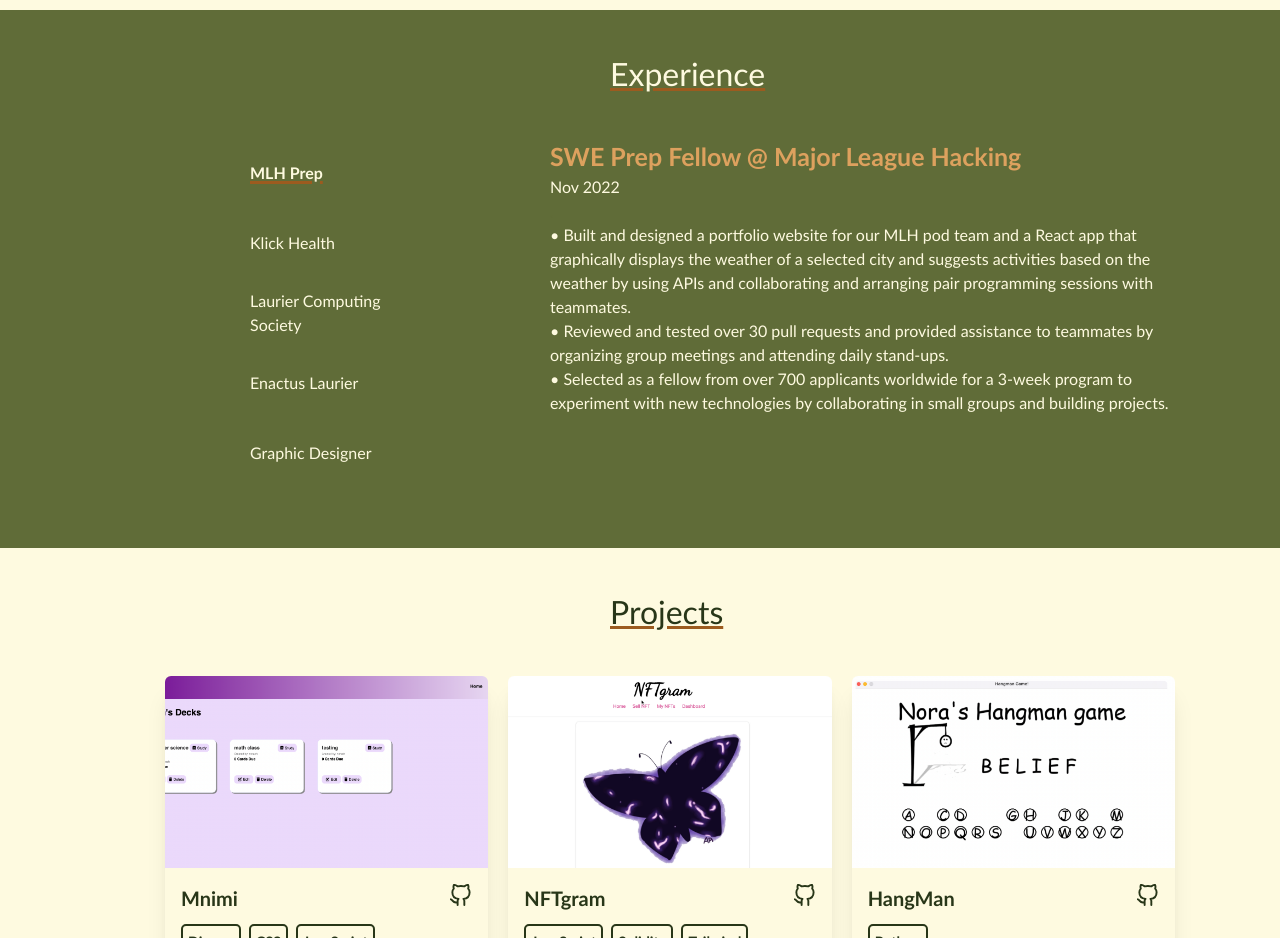
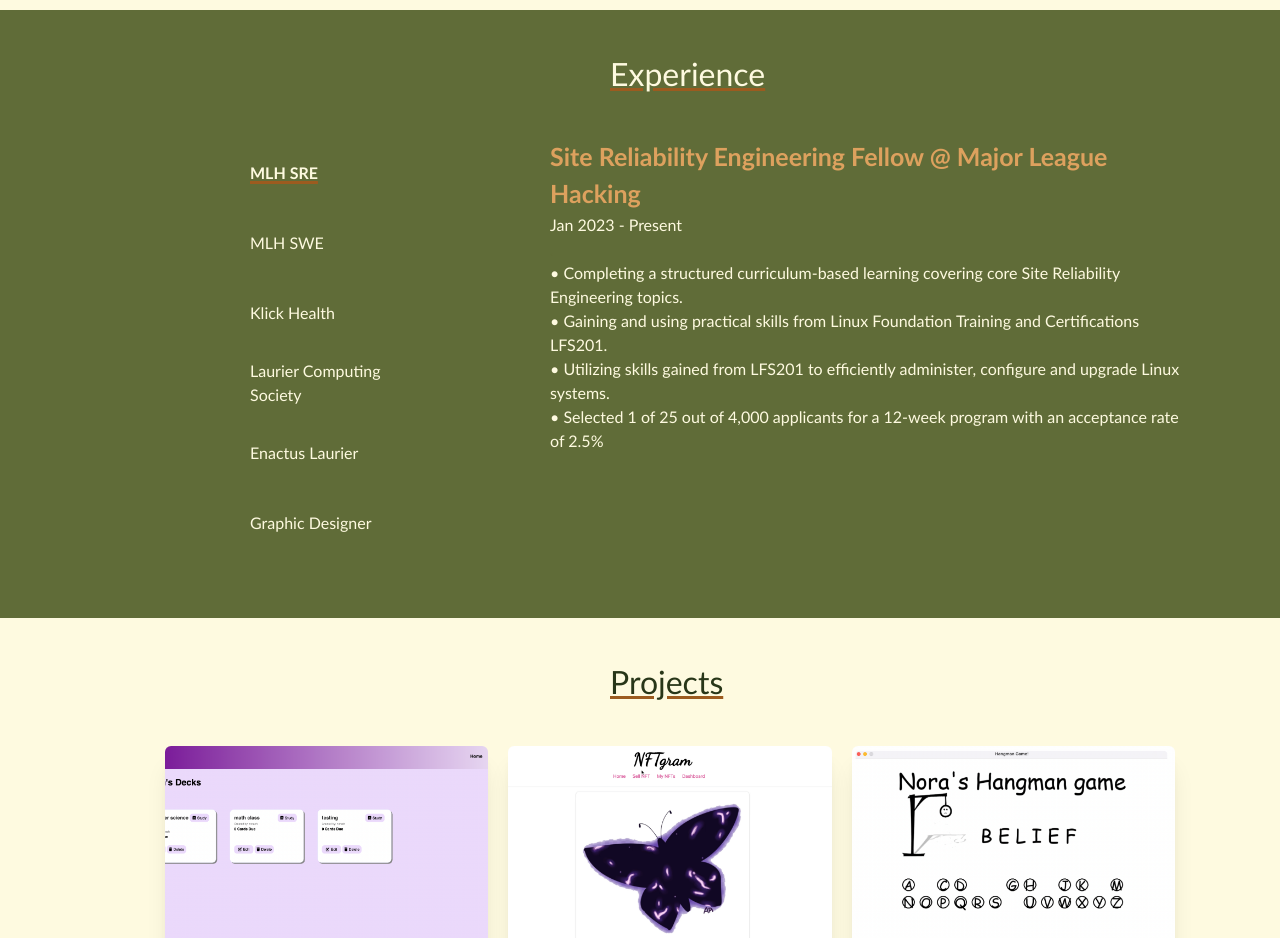
Before and after one commit to norachams/personal-Website, a Next.js app: page / in a window 1280 px wide. Shown: the part 2200-3138 px from the top of the page. Built offline with nearby package versions, Linux system fonts and the light colour scheme.

Commit message:
added experince

```diff
--- a/Components/Work.js
+++ b/Components/Work.js
@@ -12,14 +12,28 @@ export default function Home() {
 
   const tabs = [
     {
-      title: 'MLH Prep',
+      title: 'MLH SRE',
       description: <div className="description">
-      <p className="title">SWE Prep Fellow @ Major League Hacking</p>
+      <p className="title">Site Reliability Engineering Fellow @ Major League Hacking</p>
+      <p className="date">Jan 2023 - Present </p>
+      <p className="space">.</p>
+      <p className="desc"> • Completing a structured curriculum-based learning covering core Site Reliability Engineering topics.</p>
+      <p className="desc"> • Gaining and using practical skills from Linux Foundation Training and Certifications LFS201.</p>
+      <p className="desc"> • Utilizing skills gained from LFS201 to efficiently administer, configure and upgrade Linux systems.</p>
+      <p className="desc"> • Selected 1 of 25 out of 4,000 applicants for a 12-week program with an acceptance rate of 2.5%</p>
+
+      </div>
+    },
+    {
+      title: 'MLH SWE',
+      description: <div className="description">
+      <p className="title">Software Engineering Prep Fellow @ Major League Hacking</p>
       <p className="date">Nov 2022 </p>
       <p className="space">.</p>
-      <p className="desc"> • Built and designed a portfolio website for our MLH pod team and a React app that graphically displays the weather of a selected city and suggests activities based on the weather by using APIs and collaborating and arranging pair programming sessions with teammates.</p>
-      <p className="desc"> • Reviewed and tested over 30 pull requests and provided assistance to teammates by organizing group meetings and attending daily stand-ups.</p>
-      <p className="desc"> • Selected as a fellow from over 700 applicants worldwide for a 3-week program to experiment with new technologies by collaborating in small groups and building projects.</p>
+      <p className="desc"> • Designed, developed and tested a portfolio website and React web app for our MLH pod team</p>
+      <p className="desc"> • Selected from over 700 applicants to experiment with new technologies by collaborating in groups.</p>
+      <p className="desc"> • Utilized React.js and APIs to graphically display the weather of a selected city and suggest activities.</p>
+      <p className="desc"> • Reviewed and tested over 30 pull requests and provided assistance by organizing group meetings.</p>
       </div>
     },
     {
```
